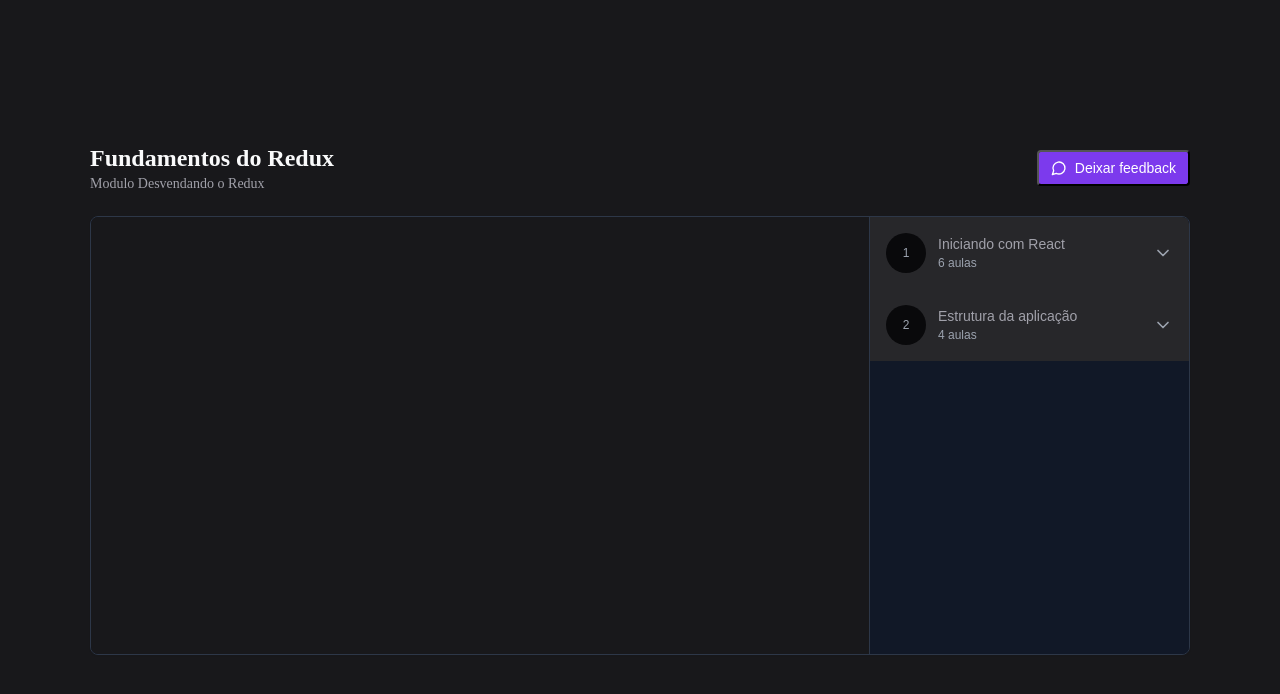
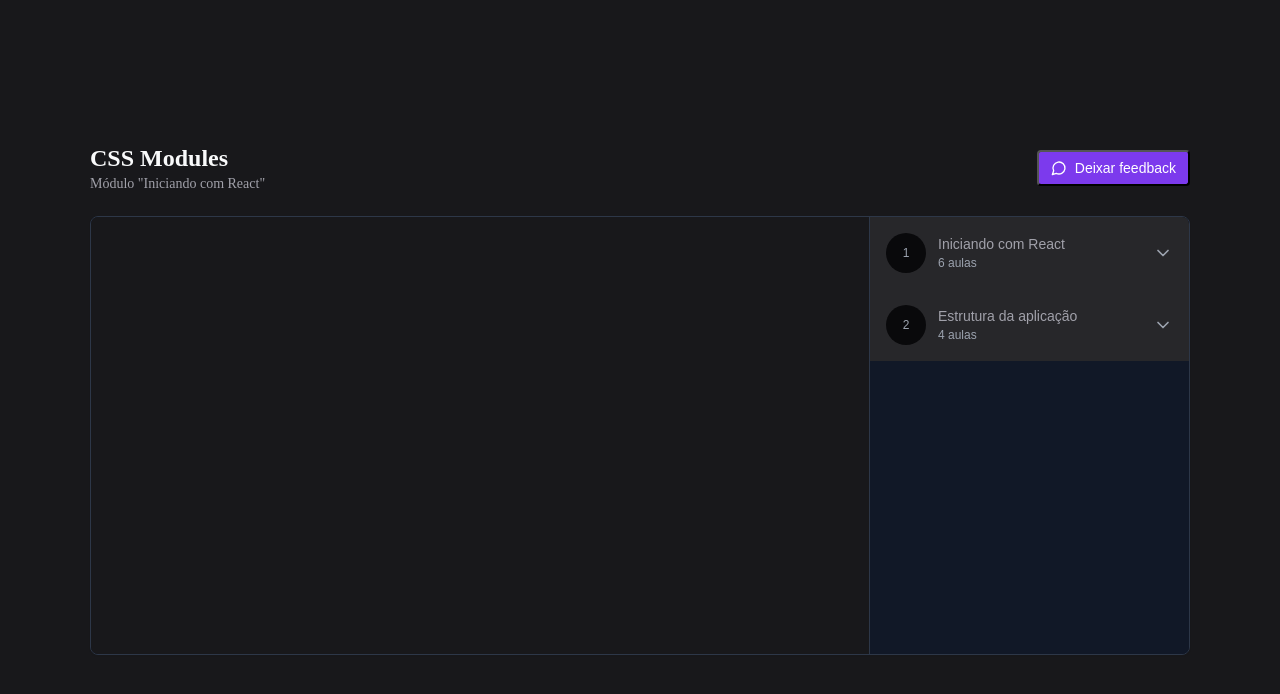
Before and after one commit to AdsonTanajura/react-redux-zustand, a React (Vite) app: page / in a window 1280 px wide. Shown: the top 694 px of the page. Built offline with nearby package versions, Linux system fonts and the light colour scheme.

Commit message:
Add styles to highlight the current class

```diff
--- a/src/components/ClassBar/index.tsx
+++ b/src/components/ClassBar/index.tsx
@@ -16,6 +16,13 @@ interface ClassBarProps {
 const ClassBar:React.FC<ClassBarProps> = ({amountOfLessons, title, moduleIndex}) => {
     const dispatch = useDispatch()
 
+    const { currentLessonIndex, currentModulerIndex } = useAppSelector(state => {
+        const currentModulerIndex = state.player.currentModuleIndex
+        const currentLessonIndex = state.player.currentLessonIndex
+
+        return { currentLessonIndex, currentModulerIndex }
+    })
+
     const lessons = useAppSelector(state => {
         return state.player.course.modules[moduleIndex].lessons
     })
@@ -33,12 +40,14 @@ const ClassBar:React.FC<ClassBarProps> = ({amountOfLessons, title, moduleIndex})
 
         <ClassContent>
             {lessons.map((lesson, lessonIndex) => {
+                const isCurrent = currentModulerIndex === moduleIndex && currentLessonIndex === lessonIndex
                 return (
                     <Lesson
                     key={lesson.id}
                     title={lesson.title}
                     duration={lesson.duration}
                     onPlay={() => dispatch(play([moduleIndex, lessonIndex]))}
+                    isCurrent={isCurrent}
                     />
                 )
             })}
--- a/src/components/Lesson/index.tsx
+++ b/src/components/Lesson/index.tsx
@@ -1,19 +1,24 @@
 import React from "react";
 
 import { Class,ClassDuration,ClassName,ClassesContainer } from "./style";
-import { Video } from "lucide-react";
+import { PlayCircle, Video } from "lucide-react";
 interface LessonProps {
     title: string;
     duration: string;
+    isCurrent: boolean;
     onPlay: () => void;
 }
 
-const Lesson:React.FC<LessonProps> = ({title, duration, onPlay}) => {
+const Lesson:React.FC<LessonProps> = ({title, duration, onPlay, isCurrent = false}) => {
 
     return (
-        <ClassesContainer onClick={onPlay}>
-            <Class>
+        <ClassesContainer >
+            <Class onClick={onPlay} data-active={isCurrent}>
+                {isCurrent ? (
+                    <PlayCircle hanging={16} width={16} color="#34d399" />
+                ): (
                 <Video hanging={16} width={16} color="#6b7280"/>
+                ) }
                 <ClassName>{title}</ClassName>
                 <ClassDuration>{duration}</ClassDuration>
             </Class>
--- a/src/components/Lesson/style.ts
+++ b/src/components/Lesson/style.ts
@@ -16,6 +16,15 @@ export const Class = styled.button`
     color: #9ca3af;
     background-color: transparent;
     border: none;
+    transition: color 0.3s;
+
+    &:hover {
+        color: #f4f4f5;
+    }
+
+    &[data-active='true'] {
+        color: #34d399;
+    }
 `;
 
 export const ClassName = styled.span`
--- a/src/components/TopBar/index.tsx
+++ b/src/components/TopBar/index.tsx
@@ -2,19 +2,25 @@ import React from "react";
 
 import { Container, TilteContainer, Tilte, ModuleName } from "./styles";
 import FeedBackButton from "../FeedBackButton";
+import { useAppSelector } from "../../store";
 
-interface TopBarProps {
-    tilte:string;
-    module: string;
-}
 
-const TopBar:React.FC<TopBarProps> = ({tilte, module}) => {
+const TopBar:React.FC = () => {
+    const { currentLesson, currentModule } = useAppSelector(state => {
+        const { currentLessonIndex, currentModuleIndex} = state.player
+
+        const currentModule =state.player.course.modules[currentModuleIndex]
+        const currentLesson = state.player.course.modules[currentModuleIndex].lessons[currentLessonIndex]
+
+        return { currentLesson, currentModule }
+    })
+
 
     return (
         <Container>
             <TilteContainer>
-                <Tilte>{tilte}</Tilte>
-                <ModuleName>{module}</ModuleName>
+                <Tilte>{currentLesson.title}</Tilte>
+                <ModuleName>Módulo "{currentModule.title}"</ModuleName>
             </TilteContainer>
             <FeedBackButton />
         </Container>
--- a/src/pages/Player/index.tsx
+++ b/src/pages/Player/index.tsx
@@ -15,7 +15,7 @@ const Player:React.FC = () => {
     return(
         <Container>
             <Content>
-                <TopBar tilte="Fundamentos do Redux" module="Modulo Desvendando o Redux" />
+                <TopBar />
                 <MainContainer>
                     <VideoView />
                         <AsideContainer>
```
